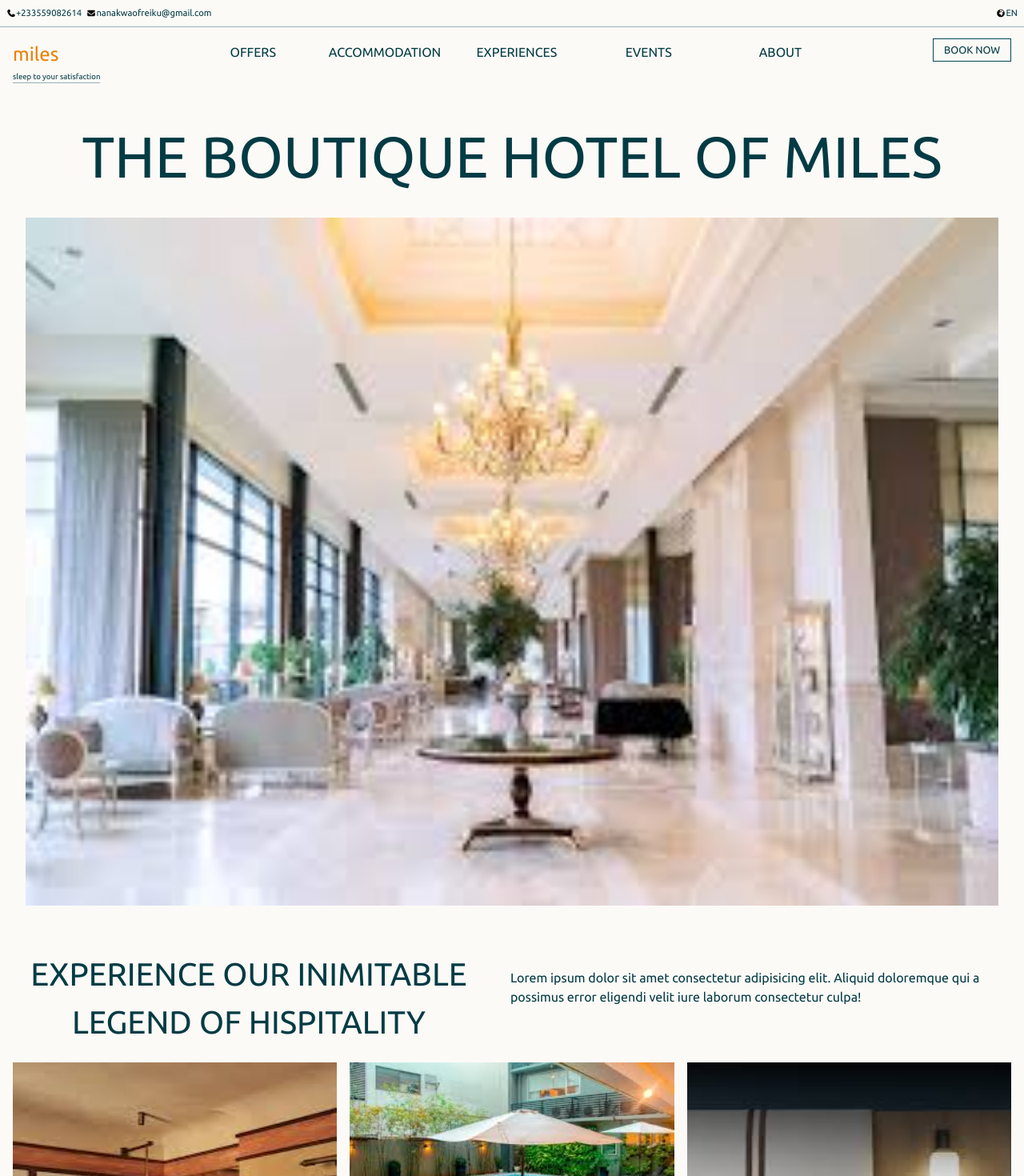
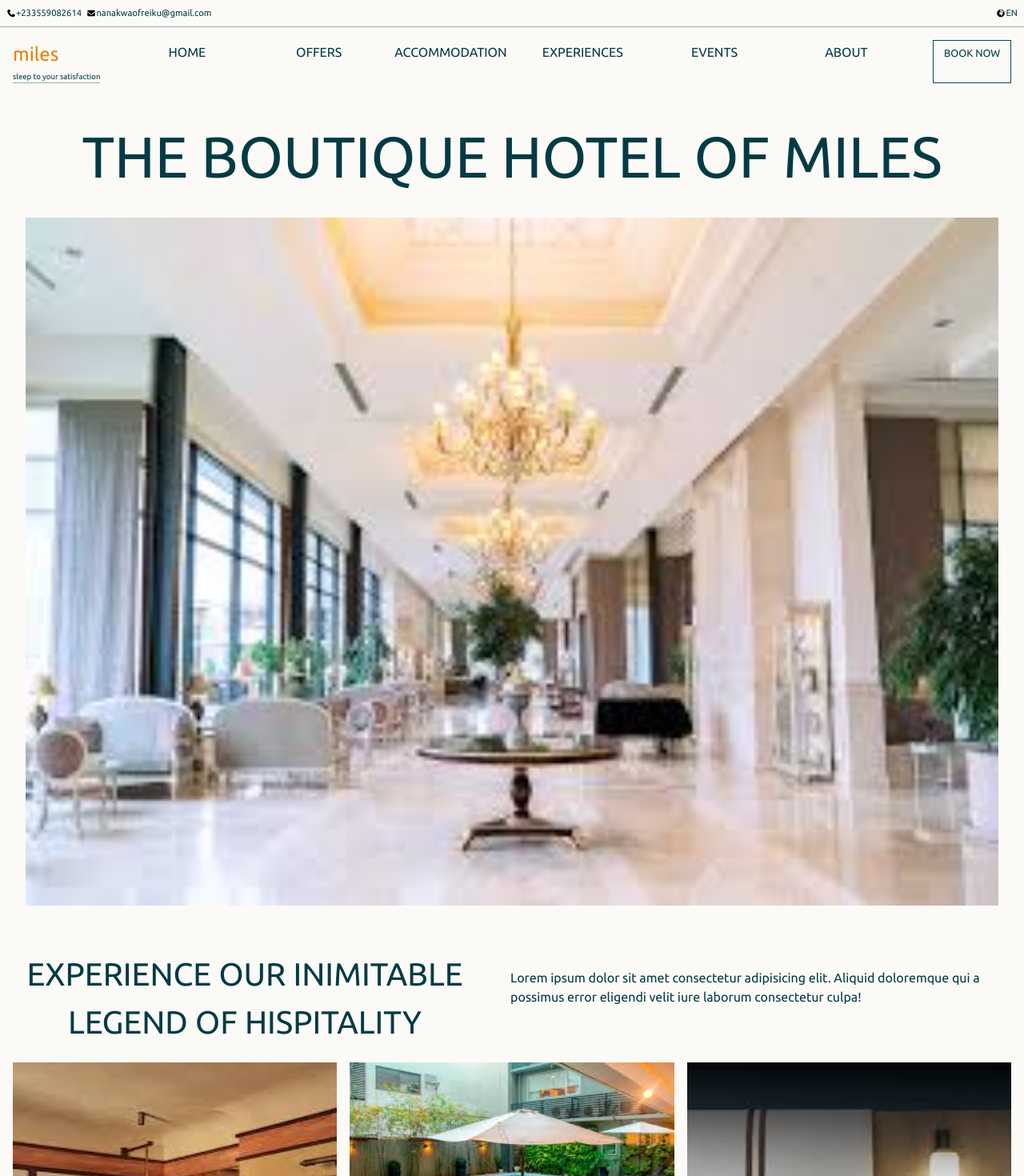
Before and after one commit to nana-kwao/mileshotel, a React (Vite) app: page / in a window 1280 px wide. Shown: the top 1470 px of the page at 80% size. Built offline with nearby package versions, Linux system fonts and the light colour scheme.

Commit message:
update with react-router for proper navigation

```diff
--- a/package.json
+++ b/package.json
@@ -14,7 +14,9 @@
   },
   "dependencies": {
     "react": "^19.1.0",
-    "react-dom": "^19.1.0"
+    "react-dom": "^19.1.0",
+    "react-router": "^7.8.1",
+    "react-router-dom": "^7.8.1"
   },
   "devDependencies": {
     "@eslint/js": "^9.30.1",
--- a/src/App.jsx
+++ b/src/App.jsx
@@ -1,3 +1,5 @@
+import { useRef, useEffect } from "react";
+import { useLocation, BrowserRouter } from "react-router-dom";
 import "./App.css";
 import AddressBar from "./assets/components/AddressBar";
 import BackgroundImg from "./assets/components/BackgroundImg";
@@ -6,17 +8,75 @@ import Heading from "./assets/components/Heading";
 import NarBar from "./assets/components/NavBar";
 import RoomsCard from "./assets/components/RoomCards";
 
+function AppContent() {
+  const offersRef = useRef(null);
+  const accommodationRef = useRef(null);
+  const experiencesRef = useRef(null);
+  const eventsRef = useRef(null);
+  const aboutRef = useRef(null);
+  const homeRef = useRef(null);
+
+  const location = useLocation();
+
+  // Scroll to section on route change
+  useEffect(() => {
+    const path = location.pathname.replace("/", "");
+    const refs = {
+      "": homeRef,
+      offers: offersRef,
+      accommodation: accommodationRef,
+      experiences: experiencesRef,
+      events: eventsRef,
+      about: aboutRef,
+    };
+    const ref = refs[path];
+    if (ref && ref.current) {
+      ref.current.scrollIntoView({ behavior: "smooth" });
+    }
+  }, [location]);
+
+  return (
+    <>
+      <AddressBar />
+      <NarBar
+        refs={{
+          homeRef,
+          offersRef,
+          accommodationRef,
+          experiencesRef,
+          eventsRef,
+          aboutRef,
+        }}
+      />
+      <div ref={homeRef}>
+        <Heading />
+        <BackgroundImg />
+      </div>
+      <div ref={offersRef}>
+        <Gallery />
+      </div>
+      <div ref={accommodationRef}>
+        <RoomsCard />
+      </div>
+      <div ref={experiencesRef} style={{ minHeight: "40vh", padding: "2em 0" }}>
+        <h2 className="sub-heading">Experiences Page</h2>
+      </div>
+      <div ref={eventsRef} style={{ minHeight: "40vh", padding: "2em 0" }}>
+        <h2 className="sub-heading">Events Page</h2>
+      </div>
+      <div ref={aboutRef} style={{ minHeight: "40vh", padding: "2em 0" }}>
+        <h2 className="sub-heading">About Page</h2>
+      </div>
+    </>
+  );
+}
+
 function App() {
-  return <>
-  <div>
-    <AddressBar/>
-    <NarBar/>
-    <Heading/>
-    <BackgroundImg/>
-    <Gallery/>
-    <RoomsCard/>
-  </div>
-  </>;
+  return (
+    <BrowserRouter>
+      <AppContent />
+    </BrowserRouter>
+  );
 }
 
 export default App;
--- a/src/assets/components/NavBar.jsx
+++ b/src/assets/components/NavBar.jsx
@@ -1,67 +1,78 @@
 import BookingBtn from "./BookingButton";
+import { useNavigate, useLocation } from "react-router-dom";
 
-const Logo = () => {
-  return (
-    <>
+const Logo = () => (
   <div className="logo-area">
     <h2 className="logo-name">miles</h2>
     <p className="logo-desc">sleep to your satisfaction</p>
   </div>
-    </>
+);
+
+const MenuItems = ({ refs }) => {
+  const navigate = useNavigate();
+  const location = useLocation();
+
+  const handleNav = (path, ref) => (e) => {
+    e.preventDefault();
+    if (location.pathname !== path) {
+      navigate(path);
+    } else if (ref && ref.current) {
+      ref.current.scrollIntoView({ behavior: "smooth" });
+    }
+  };
+
+  return (
+    <ul className="menu-ul">
+      <li className="menu-list-items">
+        <a href="/" onClick={handleNav("/", refs.homeRef)}>
+          HOME
+        </a>
+      </li>
+      <li className="menu-list-items">
+        <a href="/offers" onClick={handleNav("/offers", refs.offersRef)}>
+          OFFERS
+        </a>
+      </li>
+      <li className="menu-list-items">
+        <a
+          href="/accommodation"
+          onClick={handleNav("/accommodation", refs.accommodationRef)}
+        >
+          ACCOMMODATION
+        </a>
+      </li>
+      <li className="menu-list-items">
+        <a
+          href="/experiences"
+          onClick={handleNav("/experiences", refs.experiencesRef)}
+        >
+          EXPERIENCES
+        </a>
+      </li>
+      <li className="menu-list-items">
+        <a href="/events" onClick={handleNav("/events", refs.eventsRef)}>
+          EVENTS
+        </a>
+      </li>
+      <li className="menu-list-items">
+        <a href="/about" onClick={handleNav("/about", refs.aboutRef)}>
+          ABOUT
+        </a>
+      </li>
+    </ul>
   );
 };
 
-const MenuItem = ({ link, text }) => {
-  return (
-    <>
-      <li className="menu-list-items">
-        <a href={`${link}`}>{text}</a>
-      </li>
-    </>
+const BookNowBtn = () => (
+  <BookingBtn classname={"book-now-btn"} link="#booknow" text={"BOOK NOW"} />
 );
-};
 
-const MenuItems = () => {
-  return (
-    <>
-      <ul className="menu-ul">
-        <MenuItem text={"OFFERS"} link={"#offers"} />
-        <MenuItem text={"ACCOMMODATION"} link={"#accommodation"} />
-        <MenuItem text={"EXPERIENCES"} link={"#experiences"} />
-        <MenuItem text={"EVENTS"} link={"#events"} />
-        <MenuItem text={"ABOUT"} link={"#about"} />
-      </ul>
-    </>
-  );
-};
-
-const BookNowBtn = () => {
-  return (
-    <>
-      <BookingBtn
-        classname={"book-now-btn"}
-        link={"#booknow"}
-        text={"BOOK NOW"}
-      />
-    </>
-  );
-};
-
-const NarBar = () => {
-  return (
-    <>
+const NarBar = ({ refs }) => (
   <div className="nav-bar">
-        <div>
     <Logo />
-        </div>
-        <div>
-          <MenuItems />
-        </div>
-        <div>
+    <MenuItems refs={refs} />
     <BookNowBtn />
   </div>
-      </div>
-    </>
 );
-};
+
 export default NarBar;
--- a/src/index.css
+++ b/src/index.css
@@ -175,6 +175,9 @@ li {
   margin-top: 1em;
   font-size: 2.5rem;
 }
+.gallery-details p{
+  padding: 0 0.63em;
+}
 @media screen and (min-width: 768px) {
   .heading {
     font-size: 3.2rem;
```
Also changed, not shown: src/assets/components/Gallery.jsx (line endings or trailing spaces), 1 other file (tests, documents, lock files or other folders). Lines whose indentation alone changed are shown as unchanged.
